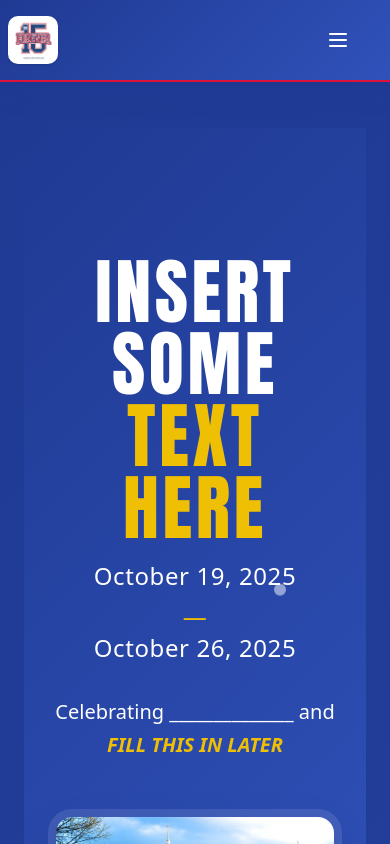
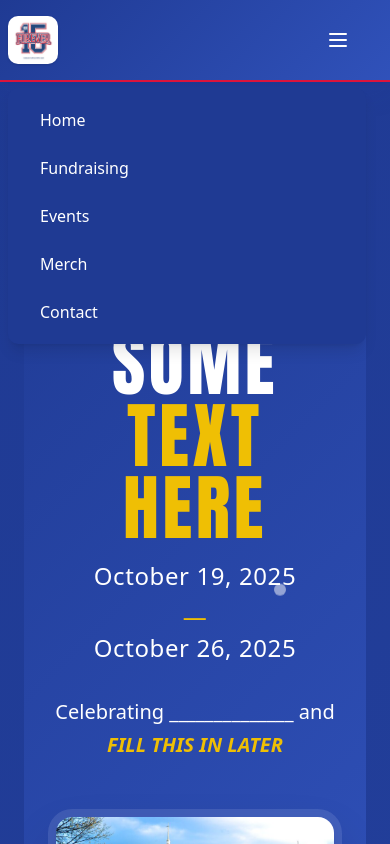
Before and after one commit to syscilythedeveloper/hu15forever, a Next.js app: page / in a window 390 px wide. Both pictures are taken after a click on the button "Open menu". Shown: the top 844 px of the page. Built offline with nearby package versions, Linux system fonts and the light colour scheme.

Commit message:
Functional nav bar

```diff
--- a/src/components/Navbar.tsx
+++ b/src/components/Navbar.tsx
@@ -1,6 +1,13 @@
+"use client";
 import Image from "next/image";
+import { useState } from "react";
 
 export default function Navbar() {
+  const [menuOpen, setMenuOpen] = useState(false);
+
+  const handleMenuToggle = () => setMenuOpen((open) => !open);
+  const handleLinkClick = () => setMenuOpen(false);
+
   return (
     <nav className="navbar fixed top-0 left-0 right-0 z-50 pl-2 pr-6 py-4">
       <div className="w-full flex items-center justify-between">
@@ -15,7 +22,7 @@ export default function Navbar() {
           />
         </div>
 
-        {/* Navigation Links */}
+        {/* Navigation Links (Desktop) */}
         <div className="hidden md:flex items-center space-x-2">
           <a
             href="#home"
@@ -41,7 +48,6 @@ export default function Navbar() {
           >
             Merch
           </a>
-
           <a
             href="#contact"
             className="navbar-link"
@@ -51,7 +57,11 @@ export default function Navbar() {
         </div>
 
         {/* Mobile Menu Button */}
-        <button className="md:hidden navbar-link">
+        <button
+          className="md:hidden navbar-link"
+          aria-label="Open menu"
+          onClick={handleMenuToggle}
+        >
           <svg
             className="w-6 h-6"
             fill="none"
@@ -67,6 +77,47 @@ export default function Navbar() {
           </svg>
         </button>
       </div>
+
+      {/* Mobile Menu Dropdown */}
+      {menuOpen && (
+        <div className="md:hidden flex flex-col bg-hu-navy text-white rounded-lg shadow-lg mt-2 px-4 py-3 space-y-2 animate-fade-in absolute left-2 right-6 top-full z-50">
+          <a
+            href="#home"
+            className="navbar-link"
+            onClick={handleLinkClick}
+          >
+            Home
+          </a>
+          <a
+            href="#fundraising"
+            className="navbar-link"
+            onClick={handleLinkClick}
+          >
+            Fundraising
+          </a>
+          <a
+            href="#events"
+            className="navbar-link"
+            onClick={handleLinkClick}
+          >
+            Events
+          </a>
+          <a
+            href="#merchandise"
+            className="navbar-link"
+            onClick={handleLinkClick}
+          >
+            Merch
+          </a>
+          <a
+            href="#contact"
+            className="navbar-link"
+            onClick={handleLinkClick}
+          >
+            Contact
+          </a>
+        </div>
+      )}
     </nav>
   );
 }
```
